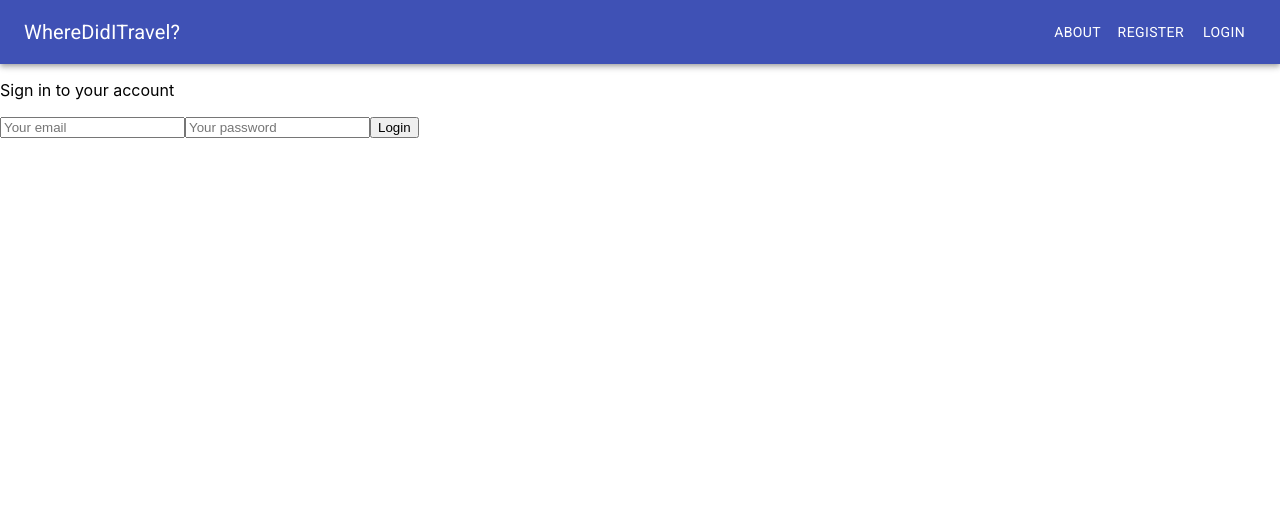
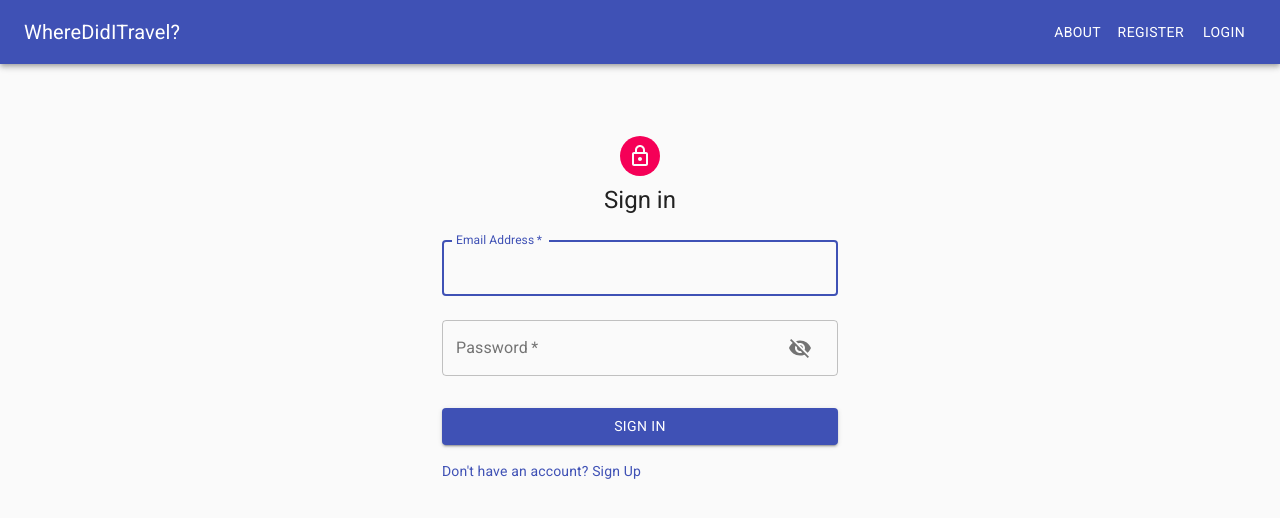
Before and after one commit to ahmcho/wdit-react, a React (Create React App) app: page /login in a window 1280 px wide. Shown: the top 518 px of the page. Built offline with nearby package versions, Linux system fonts and the light colour scheme; no server answers.

Commit message:
Added styling

```diff
--- a/src/containers/Login.js
+++ b/src/containers/Login.js
@@ -1,14 +1,52 @@
 import React, { useState, useEffect } from 'react';
 import {connect} from 'react-redux';
-import { withRouter, Redirect } from "react-router-dom"
+import { withRouter, Redirect, Link as RouterLink } from "react-router-dom"
+
 import { loginUser } from "../actions/auth";
 import { clearErrors } from "../actions/error";
+
+import Avatar from '@material-ui/core/Avatar';
+import Button from '@material-ui/core/Button';
+import CssBaseline from '@material-ui/core/CssBaseline';
+import TextField from '@material-ui/core/TextField';
+import IconButton from '@material-ui/core/IconButton';
+import InputAdornment from '@material-ui/core/InputAdornment';
+import Link from '@material-ui/core/Link';
+import Grid from '@material-ui/core/Grid';
+import Visibility from '@material-ui/icons/Visibility';
+import VisibilityOff from '@material-ui/icons/VisibilityOff';
+import LockOutlinedIcon from '@material-ui/icons/LockOutlined';
+import Typography from '@material-ui/core/Typography';
+import { makeStyles } from '@material-ui/core/styles';
+import Container from '@material-ui/core/Container';
+
+const useStyles = makeStyles((theme) => ({
+    paper: {
+      marginTop: theme.spacing(8),
+      display: 'flex',
+      flexDirection: 'column',
+      alignItems: 'center',
+    },
+    avatar: {
+      margin: theme.spacing(1),
+      backgroundColor: theme.palette.secondary.main,
+    },
+    form: {
+      width: '100%', // Fix IE 11 issue.
+      marginTop: theme.spacing(1),
+    },
+    submit: {
+      margin: theme.spacing(3, 0, 2),
+    },
+}));
 
 //import AuthForm from '../components/AuthForm';
 
 const Login = ({ auth, error, loginUser, clearErrors }) => {
     const [email, setEmail] = useState('');
     const [password, setPassword] = useState('');
+    const [showPassword, setShowPassword] = useState(false);
+    const classes = useStyles();
 
     useEffect(() => {
         clearErrors();
@@ -20,21 +58,97 @@
         loginUser(userData);
     }
 
+    const handleClickShowPassword = () => {
+        setShowPassword(!showPassword);
+    };
+
+    const handleMouseDownPassword = (event) => {
+        event.preventDefault();
+    };
+
     return (
         <div>
             {auth.isAuthenticated ? (
                 <Redirect to='/dashboard' />
             ) : (
                 <>
-                    <p>Sign in to your account</p>
-                    {error && (
-                        <p style={{color: 'red'}}>{Object.values(error)}</p>
-                    )}
-                    <form onSubmit={onSubmit}>
-                        <input type="email" placeholder="Your email" value={email} onChange={(e) => setEmail(e.target.value)} />
-                        <input type="password" placeholder="Your password" value={password} onChange={(e) => setPassword(e.target.value)} />
-                        <button>Login</button>
-                    </form>
+                    <Container component="main" maxWidth="xs">
+                        <CssBaseline />
+                        <div className={classes.paper}>
+                            <Avatar className={classes.avatar}>
+                                <LockOutlinedIcon />
+                            </Avatar>
+                            <Typography component="h1" variant="h5">
+                                Sign in
+                            </Typography>
+                            {error && (
+                                <Typography component="h1" color="secondary" variant="h5">{Object.values(error)}</Typography>
+                            )}
+                            <form className={classes.form} onSubmit={onSubmit}>
+                                <TextField
+                                    variant="outlined"
+                                    margin="normal"
+                                    id="email"
+                                    type="email"
+                                    label="Email Address"
+                                    name="email"
+                                    autoComplete="email"
+                                    value={email}
+                                    onChange={(e) => setEmail(e.target.value)}
+                                    fullWidth
+                                    required
+                                    autoFocus
+                                />
+                                <TextField
+                                    variant="outlined"
+                                    margin="normal"
+                                    required
+                                    fullWidth
+                                    name="password"
+                                    label="Password"
+                                    type={showPassword ? 'text' : 'password'}
+                                    value={password}
+                                    onChange={(e) => setPassword(e.target.value)}
+                                    id="password"
+                                    autoComplete="current-password"
+                                    InputProps={{
+                                        endAdornment: (
+                                            <InputAdornment position="end">
+                                                <IconButton
+                                                aria-label="toggle password visibility"
+                                                onClick={handleClickShowPassword}
+                                                onMouseDown={handleMouseDownPassword}
+                                                >
+                                                {showPassword ? <Visibility /> : <VisibilityOff />}
+                                                </IconButton>
+                                            </InputAdornment>
+                                        )
+                                    }}
+                                />
+                                <Button
+                                    type="submit"
+                                    fullWidth
+                                    variant="contained"
+                                    color="primary"
+                                    className={classes.submit}
+                                >
+                                    Sign In
+                                </Button>
+                                <Grid container>
+                                    {/* <Grid item xs>
+                                        <Link href="#" variant="body2">
+                                            Forgot password?
+                                        </Link>
+                                    </Grid> */}
+                                    <Grid item>
+                                        <Link  variant="body2" component={RouterLink} to="/register">
+                                            {"Don't have an account? Sign Up"}
+                                        </Link>
+                                    </Grid>
+                                </Grid>
+                            </form>
+                        </div>
+                    </Container>
                 </>
             )}
        </div>
```
